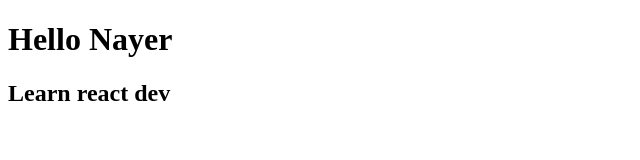
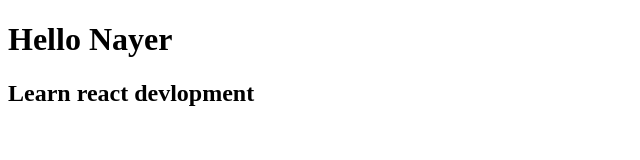
Before and after one commit to NayerDesign/GitProjact, a plain HTML site: page index.html in a window 1280 px wide. Shown: the whole page, without its empty margins (0-640 px from the left). Drawn offline with Linux system fonts and the light colour scheme.

Commit message:
First com

```diff
--- a/index.html
+++ b/index.html
@@ -7,6 +7,6 @@
 </head>
 <body>
     <h1>Hello Nayer</h1>
-    <h2>Learn react dev</h2>
+    <h2>Learn react devlopment</h2>
 </body>
 </html>
```
